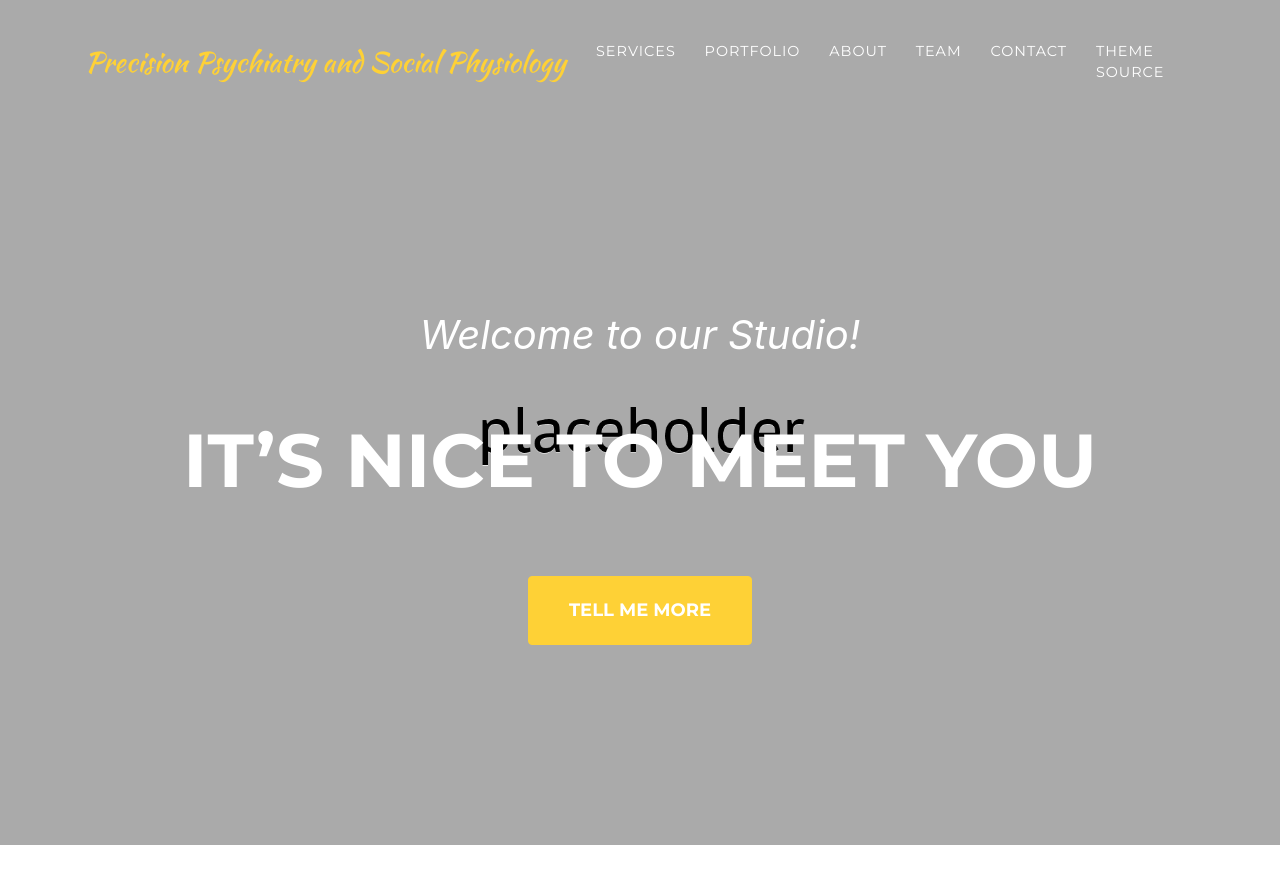
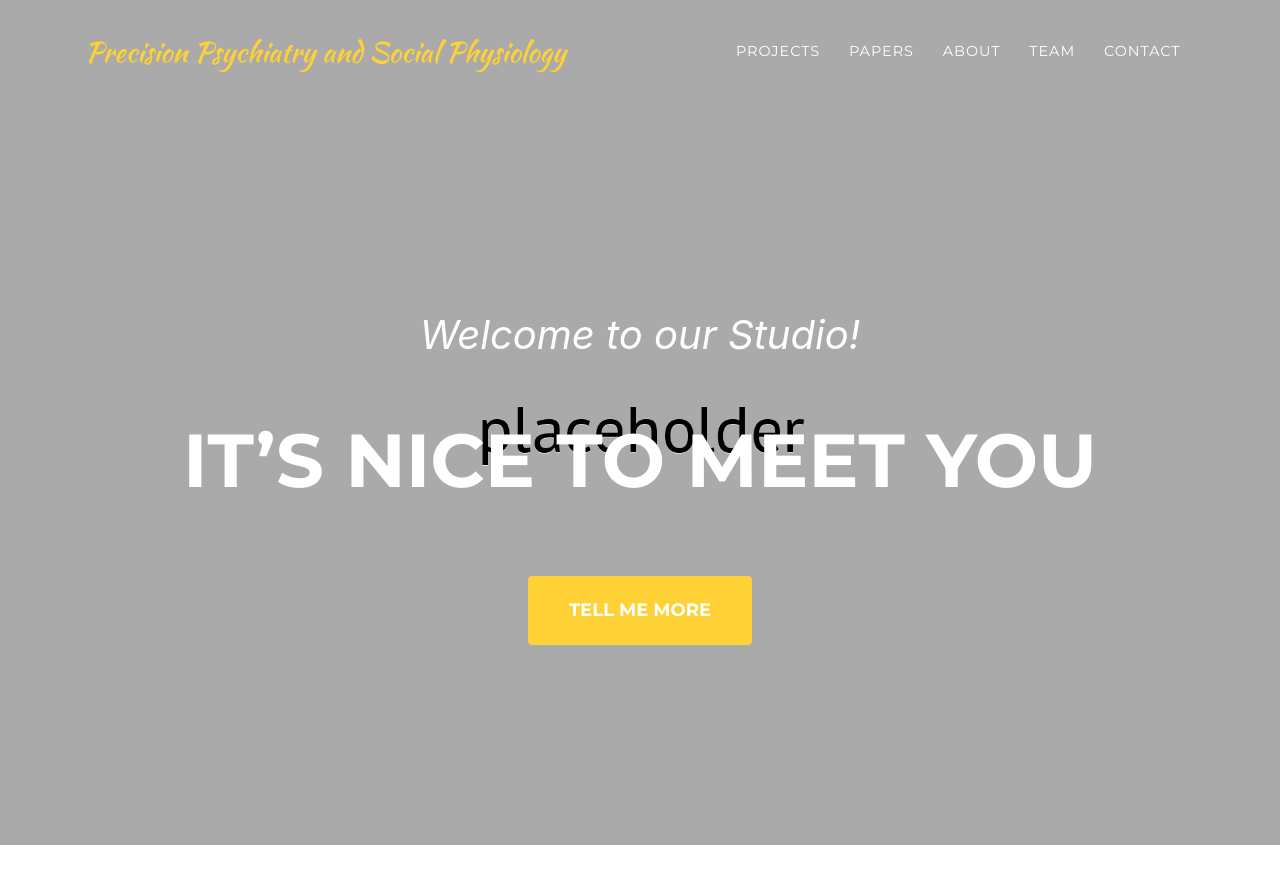
Before and after one commit to raviriley/agency-jekyll-theme, a Jekyll site: the page built from index.md, in a window 1280 px wide and 900 px high. Shown: the top 884 px of the window. Built offline with Jekyll 4.4.1, drawn with Linux system fonts in a browser that asks for light colours; some web fonts are replaced.

Commit message:
Update navigation.yml

```diff
--- a/_data/navigation.yml
+++ b/_data/navigation.yml
@@ -1,9 +1,9 @@
 nav:
-  - title: "Services"
-    section: services
+  - title: "Projects"
+    section: projects
 
-  - title: "Portfolio"
-    section: portfolio
+  - title: "Papers"
+    section: papers
 
   - title: "About"
     section: timeline
@@ -14,5 +14,5 @@ nav:
   - title: "Contact"
     section: contact
 
-  - title: "Theme Source"
-    url: https://github.com/raviriley/agency-jekyll-theme/
+#  - title: "Theme Source"
+#    url: https://github.com/raviriley/agency-jekyll-theme/
```
